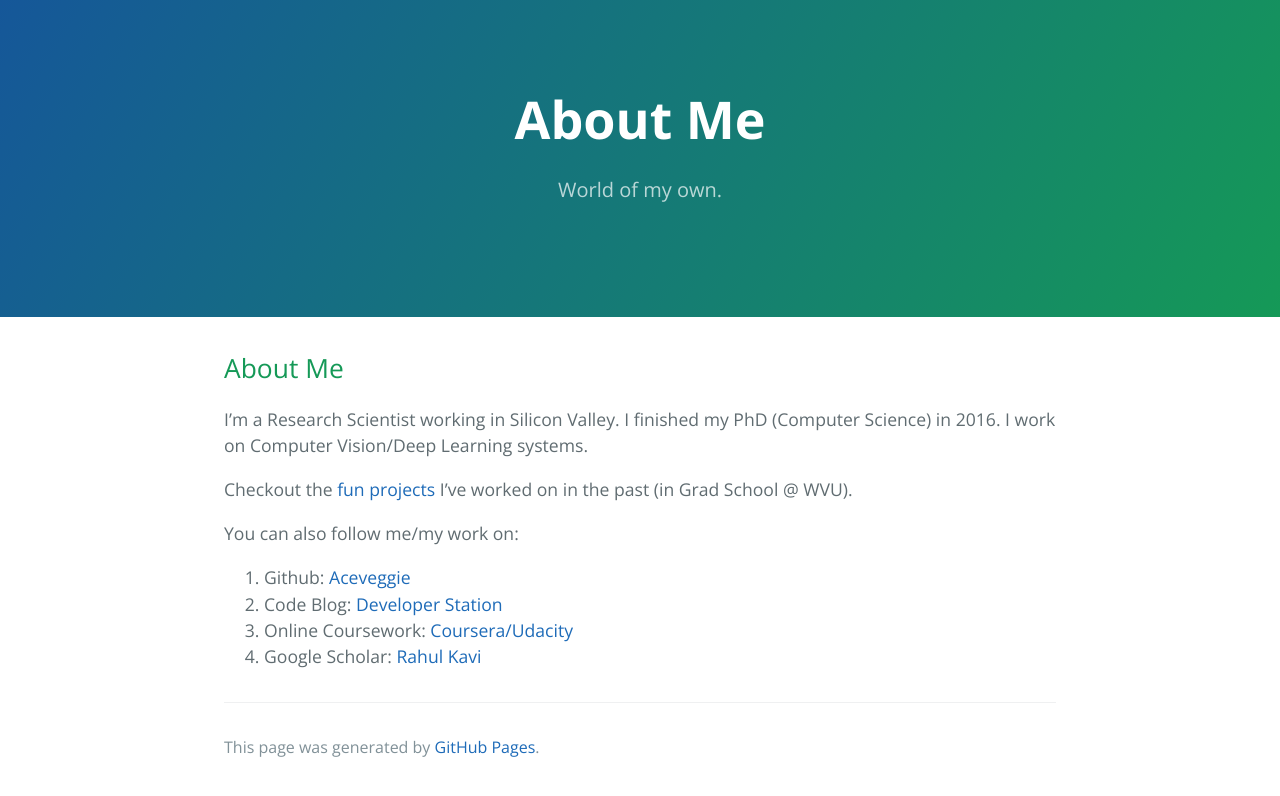
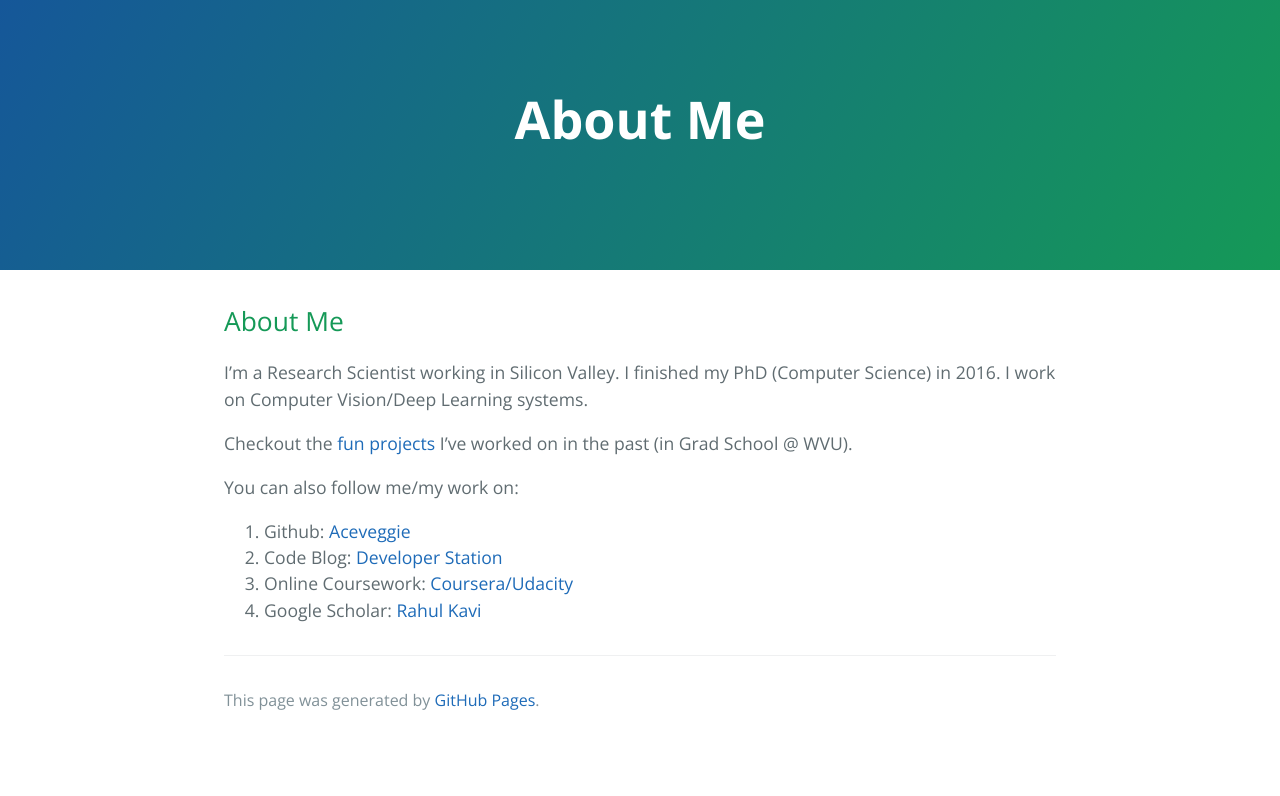
Before and after one commit to aceveggie/aceveggie.github.io, a Jekyll site: the page built from index.md, in a window 1280 px wide. Shown: the top 796 px of the page. Built offline with Jekyll 4.4.1, drawn with Linux system fonts in a browser that asks for light colours; the repository's description, which GitHub fills in, is left out; our own code applies the rules of GitHub Pages for plain Markdown files.

```diff
--- a/_config.yml
+++ b/_config.yml
@@ -1,5 +1,5 @@
-title: rahulkavi.com
-description: World of my own.
+title:
+description:
 show_downloads: false
 google_analytics:
 theme: jekyll-theme-cayman
```
